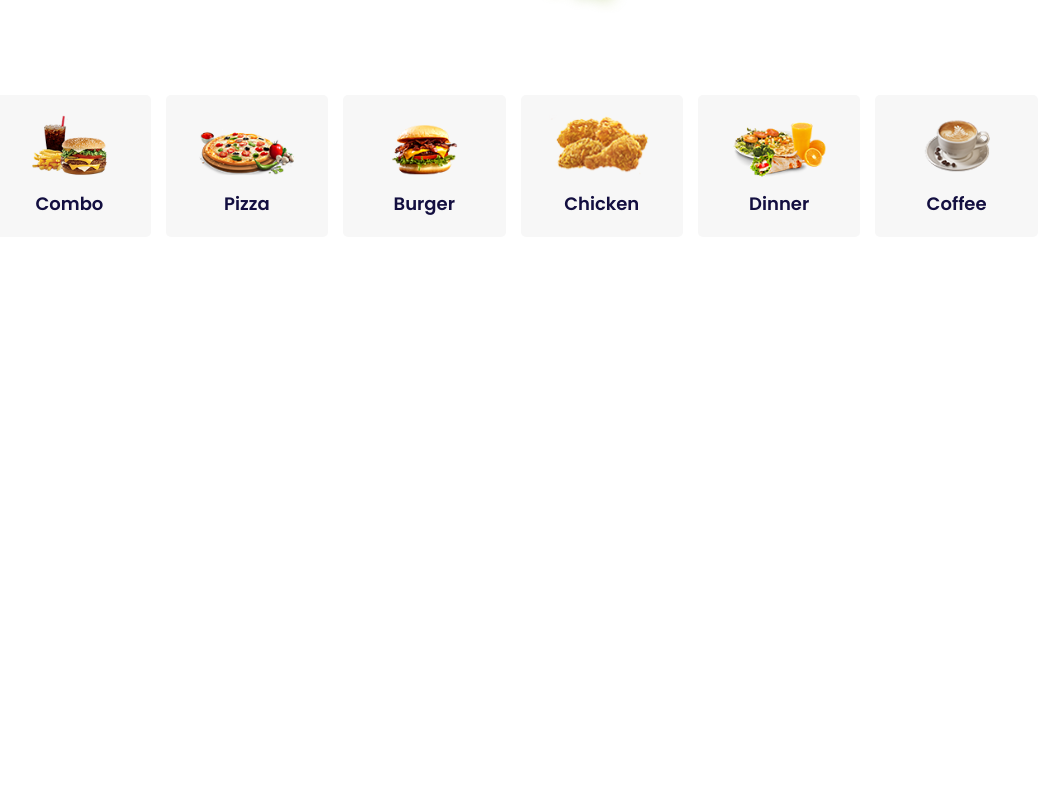
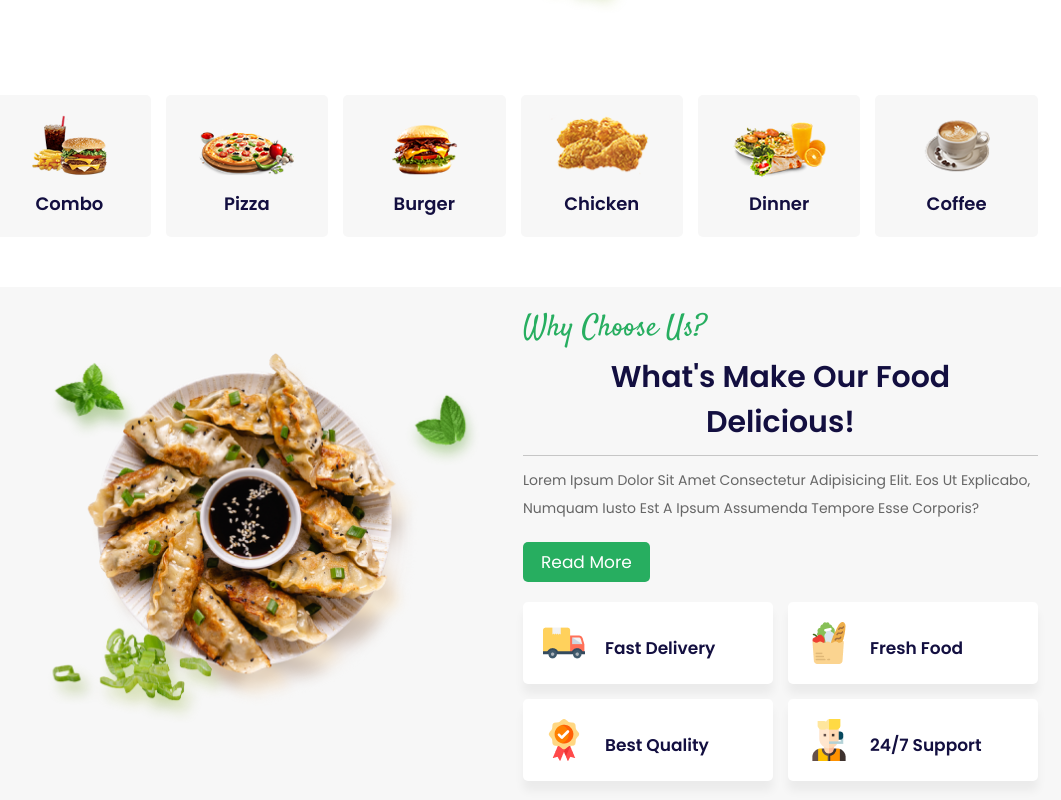
Before and after one commit to Prabodashan/Food-Order-Frontend, a React (Create React App) app: page / in a window 1280 px wide. Shown: the part 514-1314 px from the top of the page, without its empty margins (127-1188 px from the left). Before the commit the page ends 801 px from the top, so only its background shows below. Built offline with nearby package versions, Linux system fonts and the light colour scheme.

Commit message:
added food about section

```diff
--- a/src/App.js
+++ b/src/App.js
@@ -5,6 +5,7 @@ import Search from "./Components/Containers/Search";
 import ShoppingCart from "./Components/Containers/ShoppingCart";
 import Hero from "./Components/Containers/Hero";
 import Category from "./Components/Containers/Category";
+import { About } from './Components/Containers/About';
 
 const App = () => {
   return (
@@ -14,6 +15,7 @@ const App = () => {
       <ShoppingCart /> */}
       <Hero />
       <Category />
+      <About />
     </>
   );
 };
--- /dev/null
+++ b/src/Components/Containers/About.jsx
@@ -0,0 +1,48 @@
+import React from "react";
+import "./Styles/About.css";
+
+import aboutImage from "../../Assets/about-img.png";
+import aboutImage1 from "../../Assets/serv-1.png";
+import aboutImage2 from "../../Assets/serv-2.png";
+import aboutImage3 from "../../Assets/serv-3.png";
+import aboutImage4 from "../../Assets/serv-4.png";
+
+export const About = () => {
+  return (
+    <section className="about" id="about">
+      <div className="image">
+        <img src={aboutImage} alt="" />
+      </div>
+
+      <div className="content">
+        <span>why choose us?</span>
+        <h3 className="title">what's make our food delicious!</h3>
+        <p>
+          Lorem ipsum dolor sit amet consectetur adipisicing elit. Eos ut
+          explicabo, numquam iusto est a ipsum assumenda tempore esse corporis?
+        </p>
+        <a href="#btn" className="btn">
+          read more
+        </a>
+        <div className="icons-container">
+          <div className="icons">
+            <img src={aboutImage1} alt="" />
+            <h3>fast delivery</h3>
+          </div>
+          <div className="icons">
+            <img src={aboutImage2} alt="" />
+            <h3>fresh food</h3>
+          </div>
+          <div className="icons">
+            <img src={aboutImage3} alt="" />
+            <h3>best quality</h3>
+          </div>
+          <div className="icons">
+            <img src={aboutImage4} alt="" />
+            <h3>24/7 support</h3>
+          </div>
+        </div>
+      </div>
+    </section>
+  );
+};
--- /dev/null
+++ b/src/Components/Containers/Styles/About.css
@@ -0,0 +1,61 @@
+.about {
+  display: flex;
+  flex-wrap: wrap;
+  align-items: center;
+  gap: 2rem;
+  background: #f7f7f7;
+}
+
+.about .image {
+  flex: 1 1 40rem;
+}
+
+.about .image img {
+  width: 100%;
+}
+
+.about .content {
+  flex: 1 1 40rem;
+}
+
+.about .content span {
+  font-family: "Satisfy", cursive;
+  font-size: 3rem;
+  color: #27ae60;
+}
+
+.about .content .title {
+  font-size: 3rem;
+  padding-top: 0.5rem;
+  color: #130f40;
+}
+
+.about .content p {
+  padding: 1rem 0;
+  line-height: 2;
+  font-size: 1.4rem;
+  color: #666;
+}
+
+.icons-container {
+  margin-top: 2rem;
+  display: flex;
+  flex-wrap: wrap;
+  gap: 1.5rem;
+}
+
+.icons-container .icons {
+  flex: 1 1 20rem;
+  border-radius: 0.5rem;
+  background: #fff;
+  box-shadow: 0 1rem 1rem rgba(0, 0, 0, 0.05);
+  display: flex;
+  align-items: center;
+  gap: 2rem;
+  padding: 2rem;
+}
+
+.about .content .icons-container .icons h3 {
+  font-size: 1.7rem;
+  color: #130f40;
+}
```
